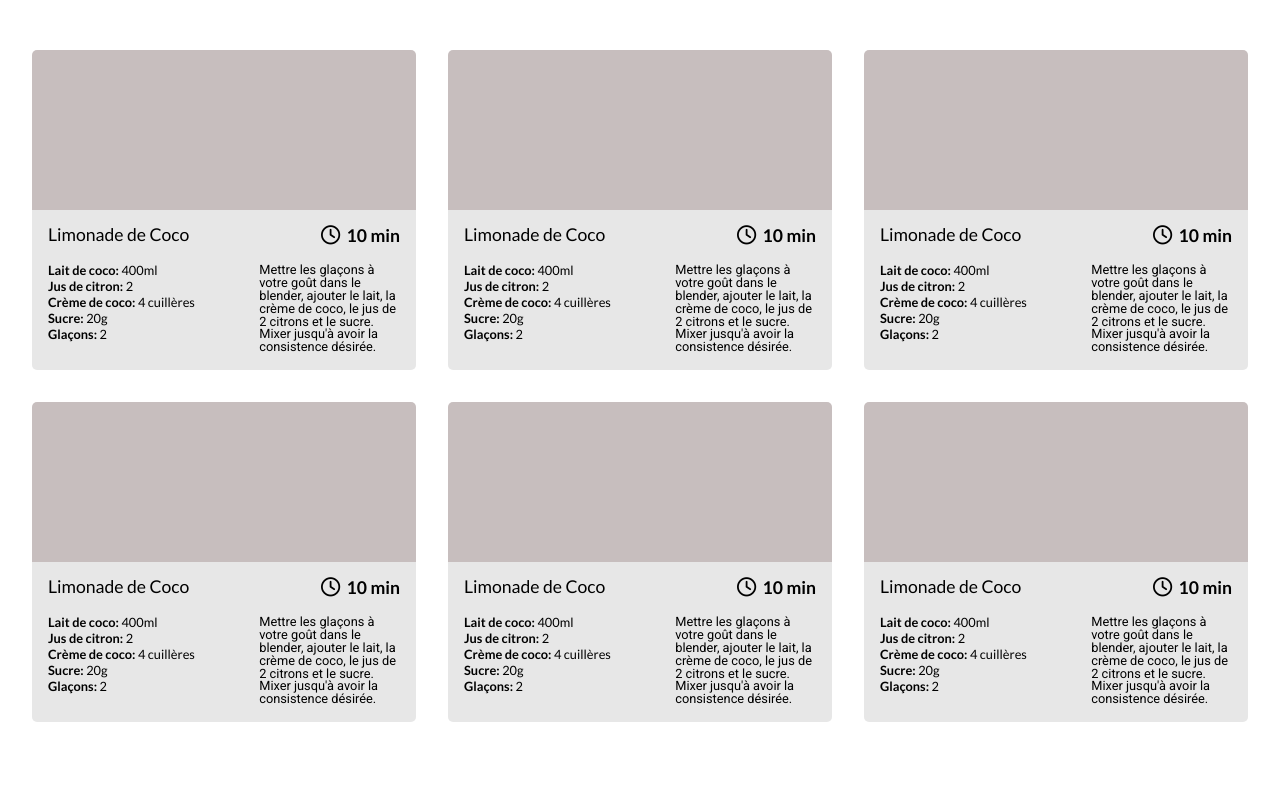
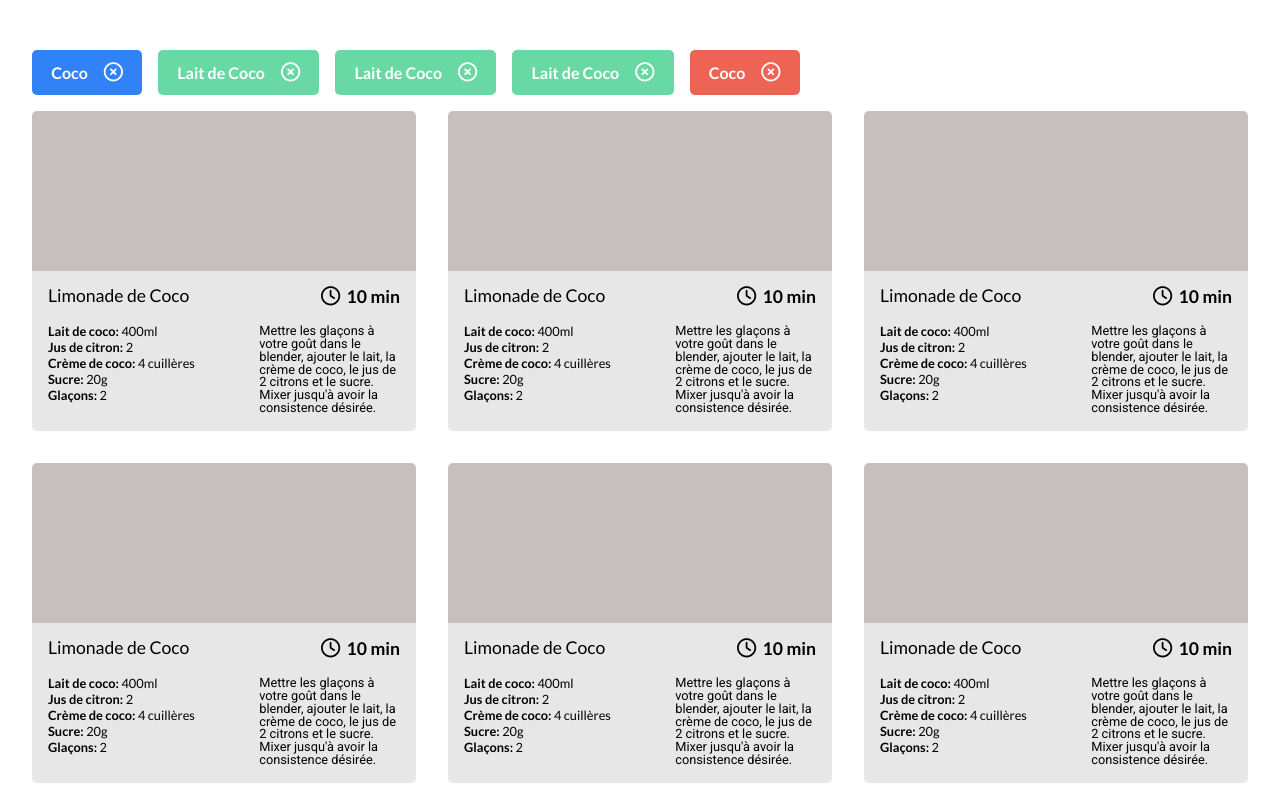
Before and after one commit to ThomasCharuel/les_petits_plats, a website: page index.html in a window 1280 px wide. Shown: the part 141-931 px from the top of the page. Before the commit the page ends 895 px from the top, so only its background shows below. Drawn offline with Linux system fonts and the light colour scheme.

Commit message:
Implement filter tag

```diff
--- a/index.html
+++ b/index.html
@@ -32,7 +32,25 @@
   </header>
   <main>
     <div class="searchbar-placeholder"></div>
-    <div class="filters-placeholder"></div>
+    <div class="filters-placeholder">
+      <ul class="filters-tags-section">
+        <li>
+          <button class="filter-tag filter-tag--ingredient">Coco<i class="fa-regular fa-circle-xmark"></i></button>
+        </li>
+        <li>
+          <button class="filter-tag filter-tag--appliance">Lait de Coco<i class="fa-regular fa-circle-xmark"></i></button>
+        </li>
+        <li>
+          <button class="filter-tag filter-tag--appliance">Lait de Coco<i class="fa-regular fa-circle-xmark"></i></button>
+        </li>
+        <li>
+          <button class="filter-tag filter-tag--appliance">Lait de Coco<i class="fa-regular fa-circle-xmark"></i></button>
+        </li>
+        <li>
+          <button class="filter-tag filter-tag--ustensils">Coco<i class="fa-regular fa-circle-xmark"></i></button>
+        </li>
+      </ul>
+    </div>
     <div class="recipes-placeholder">
       <ul class="recipes-section">
         <li>
--- /dev/null
+++ b/sass/components/_filter-tag.scss
@@ -0,0 +1,36 @@
+.filter-tag {
+  color: white;
+  cursor: pointer;
+  padding: 0.8rem 1.2rem;
+  border: unset;
+  border-radius: 5px;
+
+  font-family: $font-family-primary;
+  font-weight: $font-weight-bold;
+  font-size: 1rem;
+
+  display: flex;
+  gap: 1rem;
+
+  transition: transform 0.2s ease-in-out;
+
+  &:hover, &:focus {
+    transform: scale(108%);
+  }
+
+  i {
+    font-size: 1.2rem;
+  }
+
+  &--ingredient {
+    background-color: $color-blue;
+  }
+
+  &--appliance {
+    background-color: $color-green;
+  }
+
+  &--ustensils {
+    background-color: $color-red;
+  }
+}
--- a/sass/main.scss
+++ b/sass/main.scss
@@ -6,6 +6,7 @@
 @import 'base/reset';
 @import 'base/typography';
 
+@import 'components/filter-tag';
 @import 'components/recipe-card';
 
 @import 'layout/header';
--- a/sass/pages/_home.scss
+++ b/sass/pages/_home.scss
@@ -1,6 +1,15 @@
+main {
+  margin: 2rem;
+}
+
+.filters-tags-section {
+  margin: 1rem 0;
+  display: flex;
+  flex-wrap: wrap;
+  gap: 1rem;
+}
+
 .recipes-section {
-  margin: 2rem;
-
   @include fluid-grid(
     $grid-column-gap: 2rem,
     $grid-item-min-width: 18rem,
```
Also changed, not shown: css/style.css, 1 other file.
